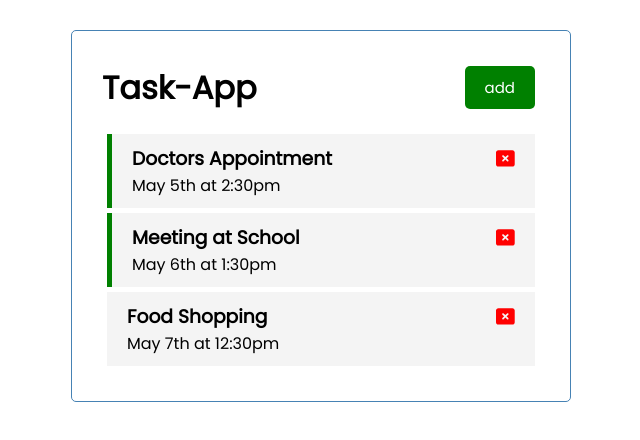
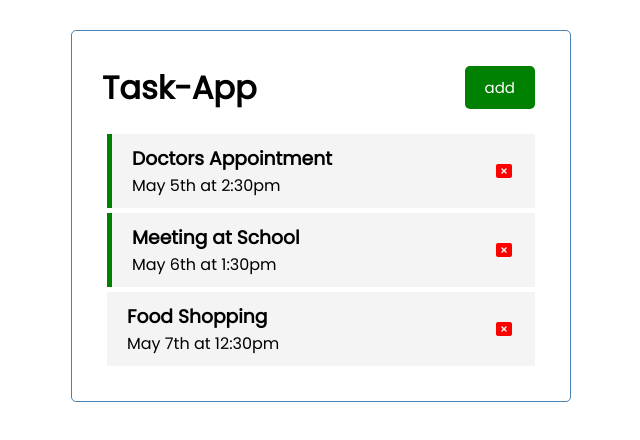
Before and after one commit to Abdelrahman-kamall/Angular-Task-app, an Angular app: page / in a window 1280 px wide. Shown: the top 440 px of the page, without its empty margins (319-959 px from the left). Built offline with nearby package versions, Linux system fonts and the light colour scheme.

Commit message:
here i separated the x icon from the task text so it will be easier but i will try another approach

```diff
--- a/src/app/components/task-item/task-item.component.css
+++ b/src/app/components/task-item/task-item.component.css
@@ -9,8 +9,17 @@
   border-left: 5px solid green;
 }
 
-  .task h3 {
+div .row {
   display: flex;
   align-items: center;
-    justify-content: space-between;
+  position: relative;
 }
+
+div .col{
+    width: 100%;
+}
+
+fa-icon {
+  position: absolute;
+  left: 95%;
+}
--- a/src/app/components/task-item/task-item.component.html
+++ b/src/app/components/task-item/task-item.component.html
@@ -1,16 +1,25 @@
 <div
   [ngClass]="{ reminder: task.reminder }"
   class="task"
-  (dblclick)="onDblClick()"
+>
+    <div class = "row">
+        <div class = "col"
         (click) = "onClick()"
->
-  <h3>
+        (dblclick)="onDblClick()">
+            <h3 class = "row">
                 {{ task.text }}
+            </h3>
+            <p class = "row">
+                {{ task.date }}
+            </p>
+        </div>
         <fa-icon
             (click)="onDelete()"
             [ngStyle]="{ color: 'red' }"
             [icon]="faWindowClose"
+            class = "col"
         ></fa-icon>
-  </h3>
-  <p>{{ task.date }}</p>
+
     </div>
+
+</div>
```
Lines whose indentation alone changed are shown as unchanged.
